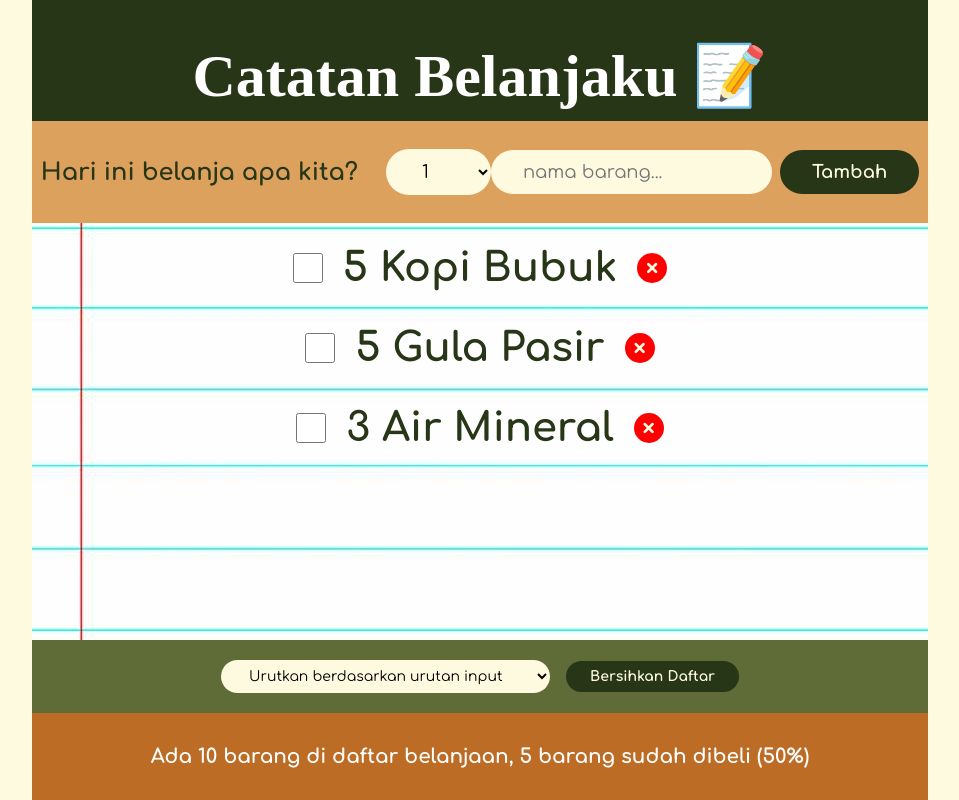
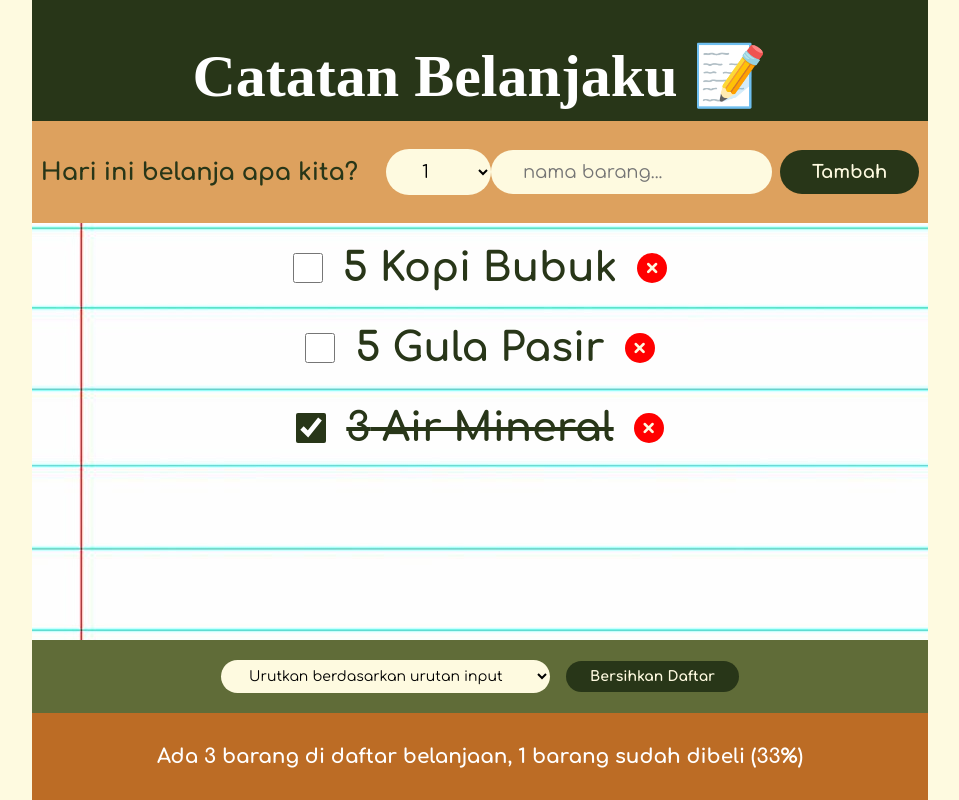
Before and after one commit to jarwonozt/catatan-belanja, a React (Vite) app: page / in a window 1280 px wide. Shown: the whole page, without its empty margins (160-1119 px from the left). Built offline with nearby package versions, Linux system fonts and the light colour scheme; a web font is replaced by a local one.

Commit message:
feat: add filter and sort grocerylist

```diff
--- a/src/App.jsx
+++ b/src/App.jsx
@@ -18,7 +18,7 @@ const groceryItems = [
     id: 3,
     name: "Air Mineral",
     quantity: 3,
-    checked: false,
+    checked: true,
   },
 ];
 
@@ -33,12 +33,29 @@ export default function App() {
     setItems((items) => items.filter((item) => item.id !== id)); //fiter item cari item id yang idnya tidak sama dengan id
   }
 
+  function handleToggleItem(id) {
+    setItems((items) =>
+      items.map((item) =>
+        item.id === id ? { ...item, checked: !item.checked } : item
+      )
+    );
+  }
+
+  function handleClearItems() {
+    setItems([]);
+  }
+
   return (
     <div className="app">
       <Header />
       <Form onAddItem={handleAddItem} />
-      <GroceryList items={items} onDeleteItem={handleDeleteItem} />
-      <Footer />
+      <GroceryList
+        items={items}
+        onDeleteItem={handleDeleteItem}
+        onToggleItem={handleToggleItem}
+        onClearItems={handleClearItems}
+      />
+      <Footer items={items}/>
     </div>
   );
 }
@@ -93,50 +110,75 @@ function Form({ onAddItem }) {
   );
 }
 
-function GroceryList({ items, onDeleteItem }) {
+function GroceryList({ items, onDeleteItem, onToggleItem, onClearItems }) {
+  const [sortBy, setSortBy] = useState("input");
+
+  let sortedItems;
+
+  switch (sortBy) {
+    case "name":
+      sortedItems = items.slice().sort((a, b) => a.name.localeCompare(b.name));
+      break;
+    case "checked":
+      sortedItems = items.slice().sort((a, b) => b.checked - a.checked);
+      break;
+    default:
+      sortedItems = items;
+  }
+
+  console.log(sortedItems);
   return (
     <>
       <div className="list">
         <ul>
-          {items.map((item) => (
-           <Item item={item} key={item.id} onDeleteItem={onDeleteItem}/>
+          {sortedItems.map((item) => (
+            <Item
+              item={item}
+              key={item.id}
+              onDeleteItem={onDeleteItem}
+              onToggleItem={onToggleItem}
+            />
           ))}
         </ul>
       </div>
       <div className="actions">
-        <select>
+        <select value={sortBy} onChange={(e) => setSortBy(e.target.value)}>
           <option value="input">Urutkan berdasarkan urutan input</option>
           <option value="name">Urutkan berdasarkan nama barang</option>
           <option value="checked">Urutkan berdasarkan ceklis</option>
         </select>
-        <button>Bersihkan Daftar</button>
+        <button onClick={onClearItems}>Bersihkan Daftar</button>
       </div>
     </>
   );
 }
 
-function Item({item, onDeleteItem}) {
+function Item({ item, onDeleteItem, onToggleItem }) {
   return (
-    <li key={item.id} >
-    <input type="checkbox" checked={item.checked} />
-    <span
-      style={
-        item.checked === true
-          ? { textDecoration: "line-through" }
-          : {}
-      }
-    >
-      {item.quantity} {item.name}
-    </span>
-    <button onClick={() => onDeleteItem(item. id)}>&times;</button>
-  </li>
+    <li key={item.id}>
+      <input
+        type="checkbox"
+        checked={item.checked}
+        onChange={() => onToggleItem(item.id)}
+      />
+      <span style={item.checked ? { textDecoration: "line-through" } : {}}>
+        {item.quantity} {item.name}
+      </span>
+      <button onClick={() => onDeleteItem(item.id)}>&times;</button>
+    </li>
   );
 }
 
-function Footer() {
+function Footer({ items }) {
+  if(items.length === 0) return  <footer className="stats">Daftar belanjaan masih kosong</footer>
+
+  const totalItems = items.length;
+  const checkedItems = items.filter((item) => item.checked).length;
+  const percentage = Math.round((checkedItems / totalItems) * 100);
+
   return (
     <footer className="stats">
-      Ada 10 barang di daftar belanjaan, 5 barang sudah dibeli (50%)
+      Ada {totalItems} barang di daftar belanjaan, {checkedItems} barang sudah dibeli ({percentage}%)
     </footer>
   );
 }
```
